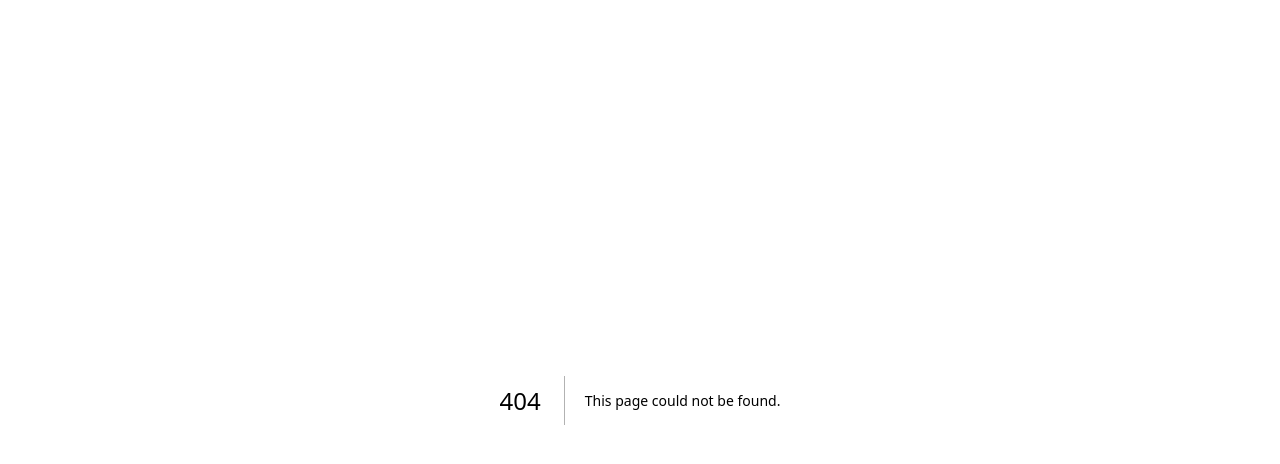
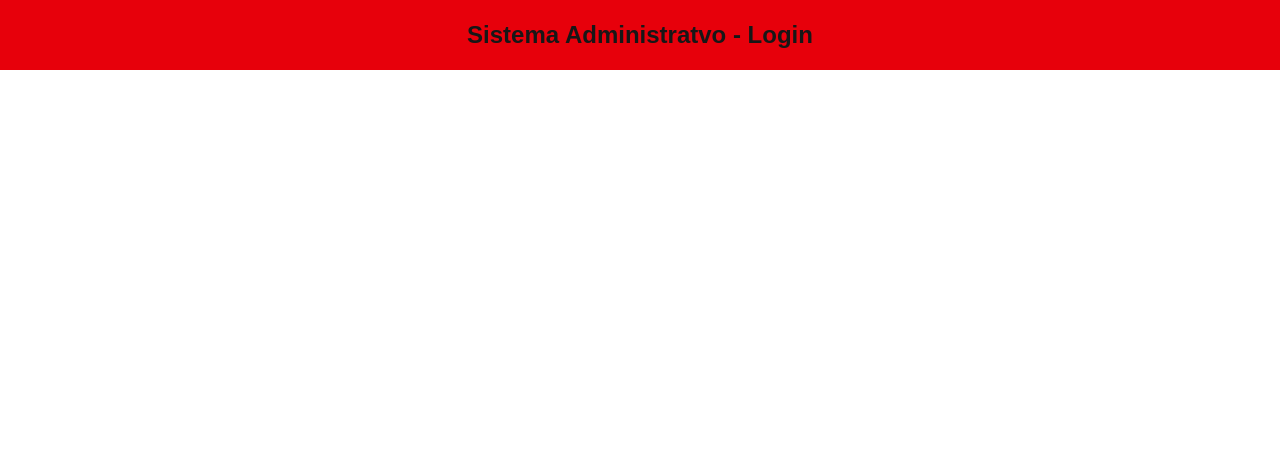
Before and after one commit to SoTechBrasil/sgm, a Next.js app in the folder app/sgm_admin/: page /login in a window 1280 px wide. Before the commit this address had no page. Shown: the top 464 px of the page. Built offline with nearby package versions, Linux system fonts and the light colour scheme.

Commit message:
pagina de login criada com componente Header já adicionado

```diff
--- /dev/null
+++ b/app/sgm_admin/app/login/page.js
@@ -0,0 +1,13 @@
+'use client';
+import React from "react";
+import Header from "@/components/Header/Header";
+
+export default function Login(){
+    return (
+        <section>
+            <Header styleHeader={"flex items-center justify-center bg-red-600"}>
+                <h1 className="text-2xl font-bold">Sistema Administratvo - Login</h1>
+            </Header>
+        </section>
+    )
+}
```
